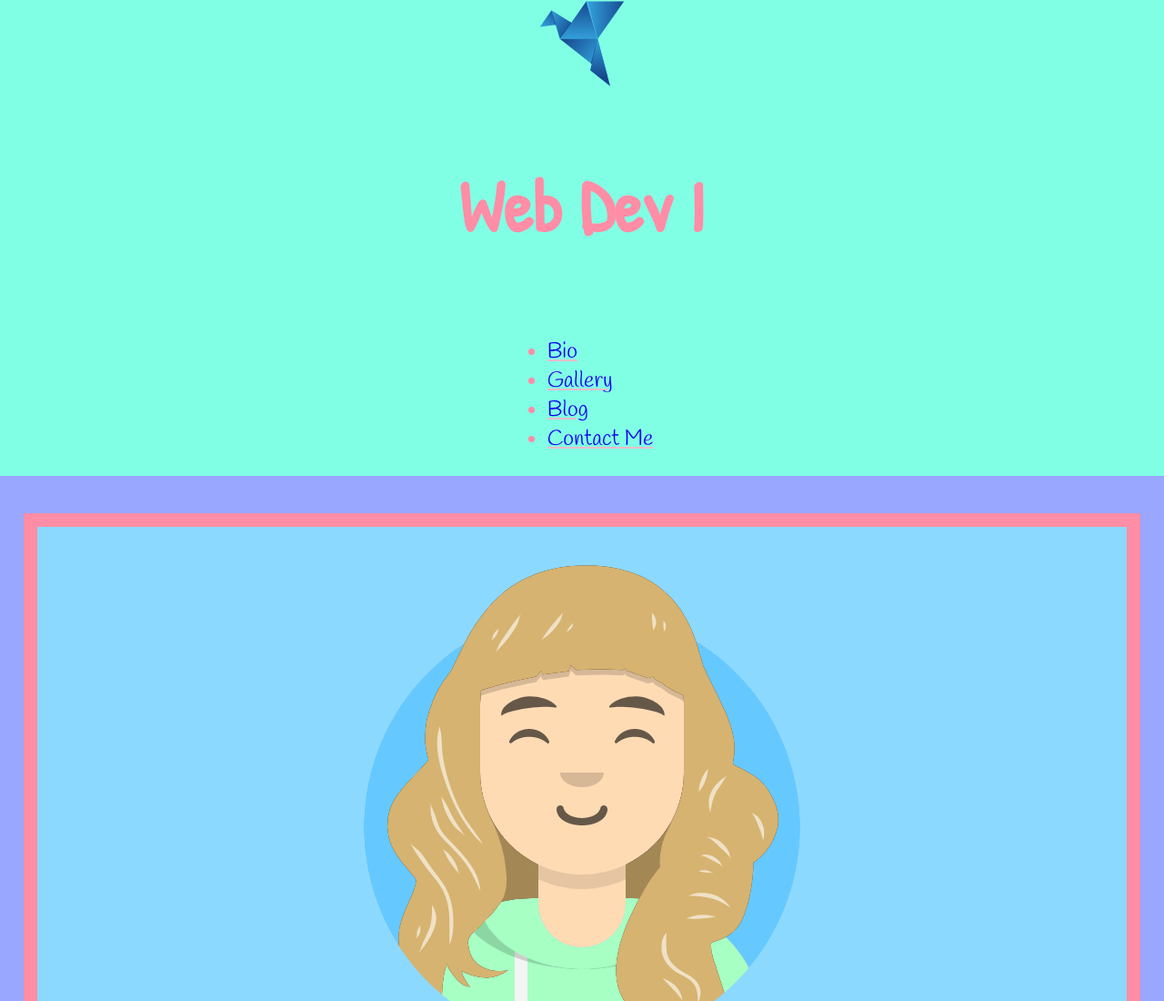
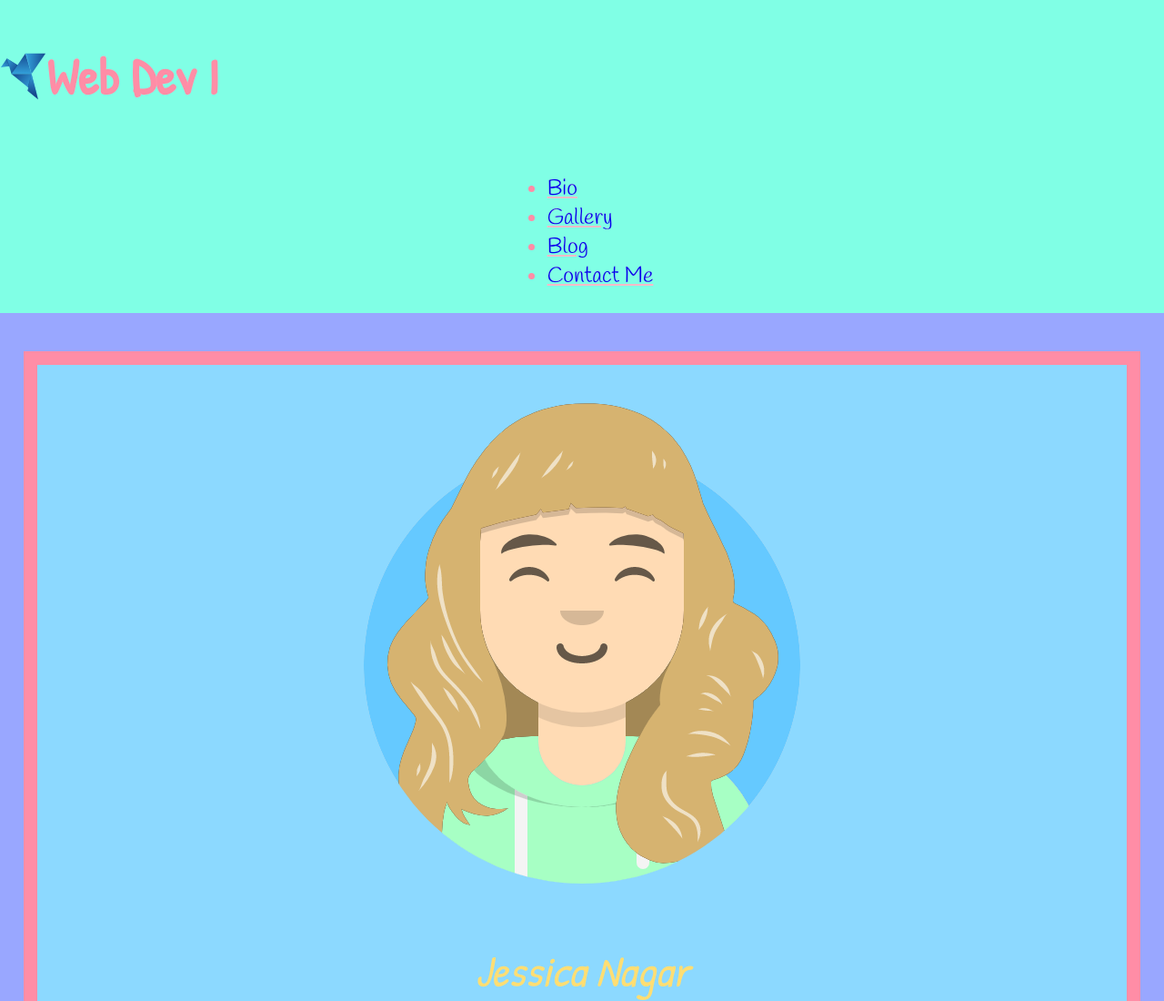
Before and after one commit to RVCC-IDMX/about-me-jessica-nagar, a plain HTML site: page index.html in a window 1280 px wide. Shown: the top 1100 px of the page at 91% size. Drawn offline with Linux system fonts and the light colour scheme.

Commit message:
add logo styles

```diff
--- a/css/nav.css
+++ b/css/nav.css
@@ -45,7 +45,25 @@ main {
 
 /* logo */
 
+.logo {
 
+    display: flex;
+    align-items: center;
+
+}
+
+.logo img {
+
+    height: 4vw;
+    width: 4vw;
+
+}
+
+.logo h1 {
+
+    font-size: 3.5rem;
+
+}
 
 /* navigation list */
 
```
